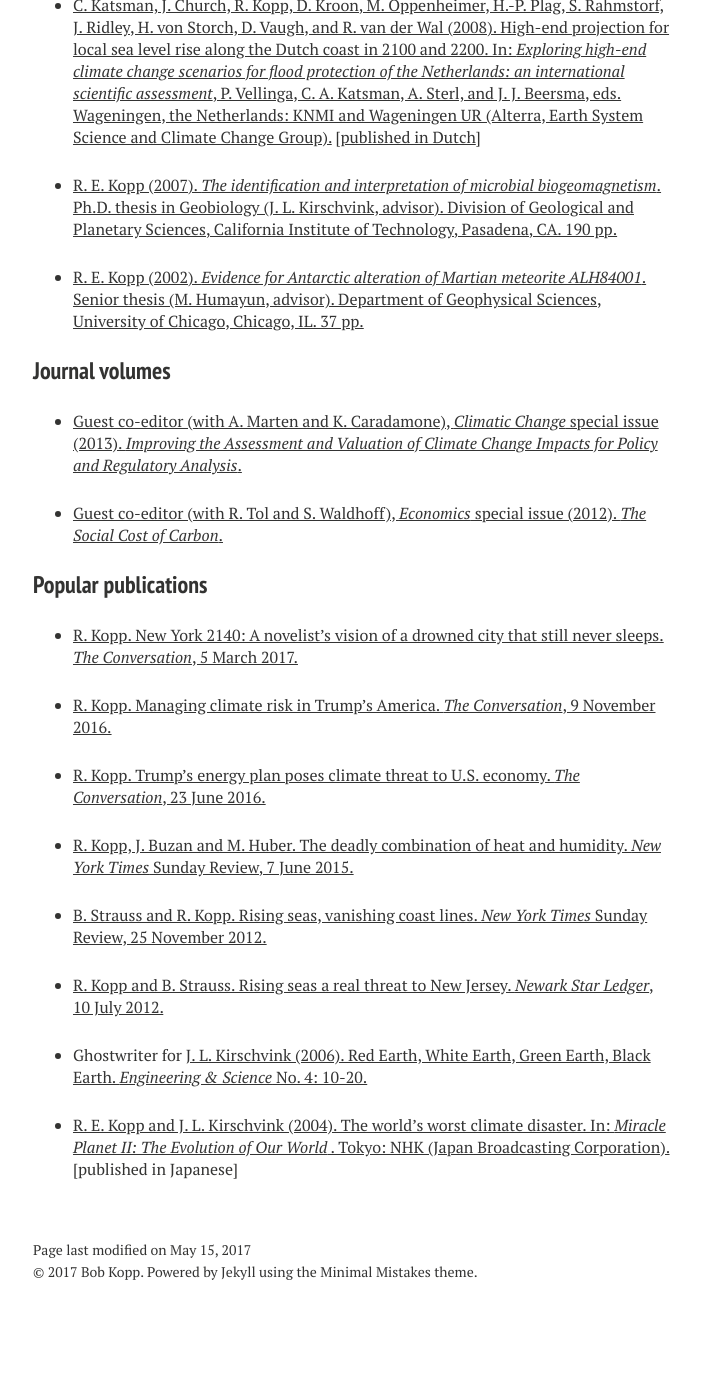
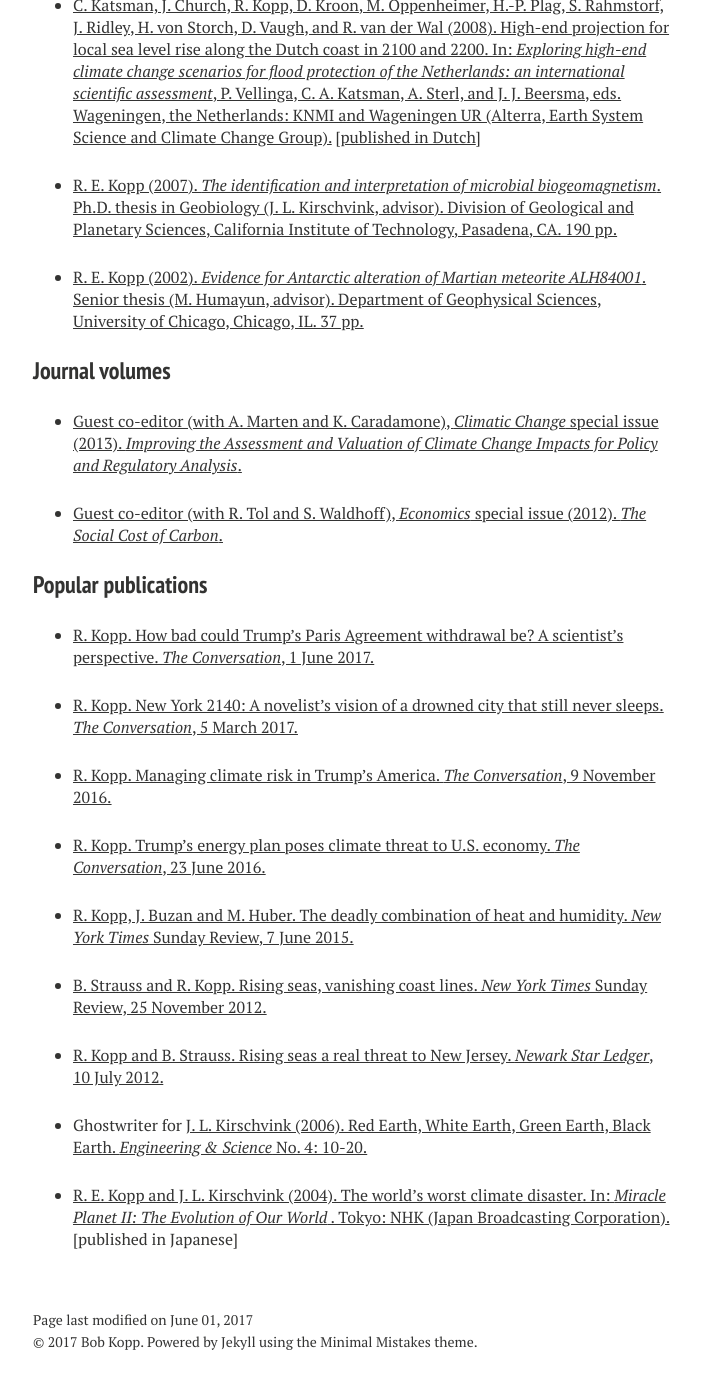
Before and after one commit to mrke/bobkopp.github.io, a Jekyll site: the page built from papers/index.md, in a window 1280 px wide and 1400 px high, scrolled down 10728 px. Shown: the top 1389 px of the window, without its empty margins (287-988 px from the left). Built offline with Jekyll 4.4.1, drawn with Linux system fonts in a browser that asks for light colours; nearby versions of some CDN libraries; before the commit the page ends 12058 px from its top, so only the background shows below that.

Commit message:
paris article

```diff
--- a/papers/index.md
+++ b/papers/index.md
@@ -2,7 +2,7 @@
 layout: page
 title: Publications
 tags: [papers]
-modified: May 15 2017
+modified: June 1 2017
 comments: false
 share: false
 image:
@@ -223,11 +223,13 @@
 
 ### Popular publications
 
+* [R. Kopp. How bad could Trump's Paris Agreement withdrawal be? A scientist's perspective. _The Conversation_, 1 June 2017.](https://goo.gl/EvRo1X)
+
 * [R. Kopp. New York 2140: A novelist’s vision of a drowned city that still never sleeps. _The Conversation_, 5 March 2017.](https://goo.gl/PxVWYK)
 
 * [R. Kopp. Managing climate risk in Trump’s America. _The Conversation_, 9 November 2016.](https://goo.gl/OWovmZ)
 
-* [R. Kopp. Trump’s energy plan poses climate threat to U.S. economy. _The Conversation_, 23 June 2016.](https://goo.gl/nOadXV )
+* [R. Kopp. Trump’s energy plan poses climate threat to U.S. economy. _The Conversation_, 23 June 2016.](https://goo.gl/nOadXV)
 
 * [R. Kopp, J. Buzan and M. Huber. The deadly combination of heat and humidity. _New York Times_ Sunday Review, 7 June 2015.](http://nyti.ms/1JyXkk7 )
 
```
Also changed, not shown: index.md (+1 -0 lines), 1 other file.
